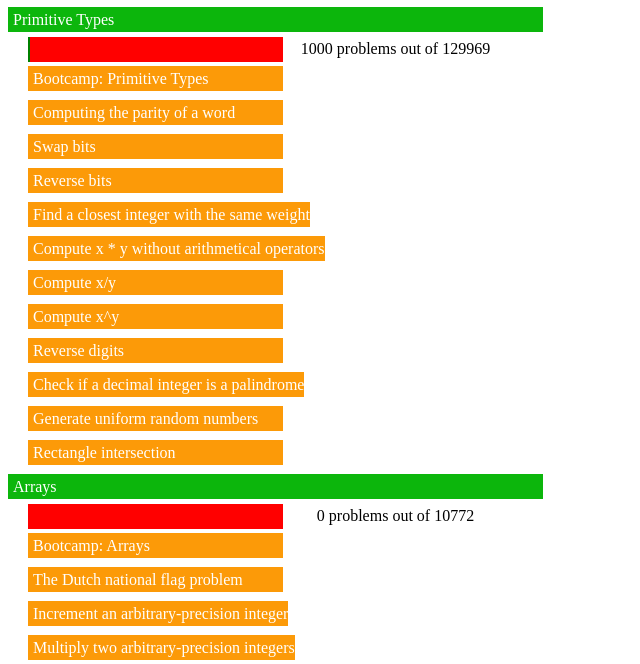
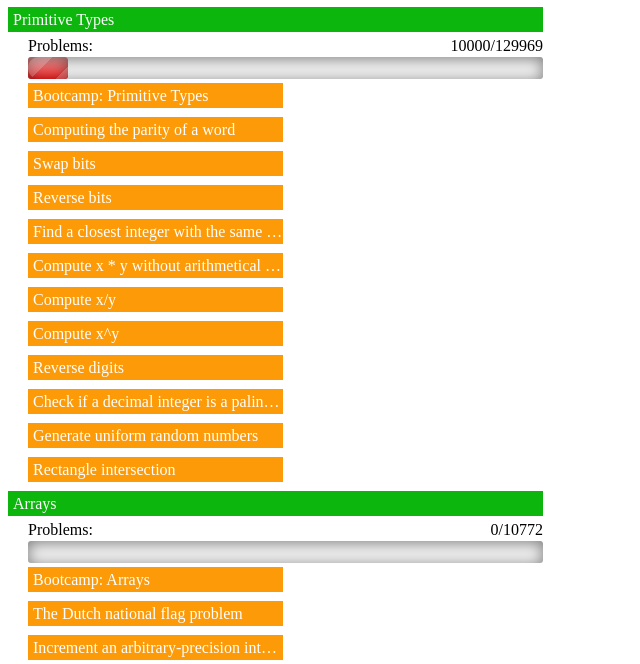
Before and after one commit to demogoran/bookslist, a plain HTML site: page index.html in a window 1280 px wide. Shown: the part 136-800 px from the top of the page, without its empty margins (0-640 px from the left). Drawn offline with Linux system fonts and the light colour scheme.

Commit message:
01.05.18

```diff
--- /dev/null
+++ b/css/index.css
@@ -0,0 +1,213 @@
+.progress {
+    position: relative;
+    width: 490px;
+    /* height: 25px; */
+    background: #cacaca;
+    display: inline-block;
+    margin-top: 15px;
+.progress-bar {
+    background-color: whiteSmoke;
+    border-radius: 3px;
+    box-shadow: 0 2px 3px rgba(0,0,0,.5) inset;
+    width: 100%;
+    height: 20px;  }
+    background-color: whiteSmoke;
+    border-radius: 3px;
+    box-shadow: 0 2px 15px rgba(0,0,0,.5) inset;
+    height: 22px;
+}
+
+.totalprogress {
+    margin-top: 5px;
+    display: inline-block;
+    width: 515px;
+    margin-left: 20px;
+}
+
+.totalprogress .progress {
+    width: 100%;
+}
+
+.file {
+    display: inline-block;
+    position: relative;
+    width: 256px;
+    height: 25px;
+    background: #cbcbcb;
+    line-height: 25px;
+    top: -5px;
+    white-space: nowrap;
+    overflow: hidden;
+    text-overflow: ellipsis;
+    display: inline-block;
+}
+
+@-webkit-keyframes move {
+    0% {
+       background-position: 0 0;
+    }
+    100% {
+       background-position: 50px 50px;
+    }
+}
+
+@-moz-keyframes move {
+    0% {
+       background-position: 0 0;
+    }
+    100% {
+       background-position: 50px 50px;
+    }
+}
+
+.done {
+    background: green;
+    float: left;
+    height: 100%;
+    background-color: royalblue;
+    border-radius: 3px;
+    display: block;
+    text-indent: -9999px;
+       /* FF3.6-15 */
+       /* Chrome10-25,Safari5.1-6 */
+    background-color: #f0a3a3;
+    background-image: -moz-linear-gradient(top, #f0a3a3, #f42323);
+    background-image: -webkit-gradient(linear,left top,left bottom,color-stop(0, #f0a3a3),color-stop(1, #f42323));
+    background-image: -webkit-linear-gradient(#f0a3a3, #f42323);
+    position: relative;
+    box-shadow: 0 2px 15px rgba(0,0,0,.5) inset;
+}
+.done:after {
+    content: "";
+    position: absolute;
+    top: 0;
+    left: 0;
+    bottom: 0;
+    right: 0;
+    background-image:
+       -webkit-gradient(linear, 0 0, 100% 100%,
+          color-stop(.25, rgba(255, 255, 255, .2)),
+          color-stop(.25, transparent), color-stop(.5, transparent),
+          color-stop(.5, rgba(255, 255, 255, .2)),
+          color-stop(.75, rgba(255, 255, 255, .2)),
+          color-stop(.75, transparent), to(transparent)
+       );
+    background-image:
+        -moz-linear-gradient(
+          -45deg,
+          rgba(255, 255, 255, .2) 25%,
+          transparent 25%,
+          transparent 50%,
+          rgba(255, 255, 255, .2) 50%,
+          rgba(255, 255, 255, .2) 75%,
+          transparent 75%,
+          transparent
+       );
+    z-index: 1;
+    -webkit-background-size: 50px 50px;
+    -moz-background-size: 50px 50px;
+    background-size: 50px 50px;
+    -webkit-animation: move 2s linear infinite;
+    -moz-animation: move 2s linear infinite;
+    -webkit-border-top-right-radius: 8px;
+    -webkit-border-bottom-right-radius: 8px;
+    -moz-border-radius-topright: 8px;
+    -moz-border-radius-bottomright: 8px;
+    border-top-right-radius: 8px;
+    border-bottom-right-radius: 8px;
+    -webkit-border-top-left-radius: 20px;
+    -webkit-border-bottom-left-radius: 20px;
+    -moz-border-radius-topleft: 20px;
+    -moz-border-radius-bottomleft: 20px;
+    border-top-left-radius: 20px;
+    border-bottom-left-radius: 20px;
+    overflow: hidden;
+    /* width: 18%; */
+}
+
+.desc {
+    position: absolute;
+    top: -20px;
+    width: 100%;
+    text-align: center;
+    color: black;
+}
+.desc :first-child{
+    float: left;
+}
+.desc :last-child{
+    float: right;
+}
+
+.subcategory {
+    position: relative;
+    margin-left: 10px;
+    padding-left: 10px;
+}
+
+.collapser {
+    background: #0cb60c;
+    color: white;
+    cursor: pointer;
+    width: 530px;
+    height: 25px;
+    line-height: 25px;
+    display: block;
+    padding-left: 5px;
+    margin-bottom: 5px;
+}
+
+.scname {
+    width: 250px;
+    white-space: nowrap;
+    overflow: hidden;
+    text-overflow: ellipsis;
+    display: inline-block;
+}
+
+.test {}
+
+.collapsed {
+    display: none;
+}
+
+.collapser.collapsed {
+    display: block;
+    background: #fc9a08;
+}
+
+.scname.collapser.collapsed {
+    display: inline-block;
+}
+
+#logo {
+    width: 100px;
+    float: left;
+}
+
+#title {
+    float: left;
+    font-size: 26px;
+    font-family: Arial;
+    margin-top: 15px;
+    margin-left: 10px;
+}
+
+#header {
+    margin-bottom: 10px;
+}
+
+#logoblock {
+    display: inline-block;
+}
+
+#links {
+    position: relative;
+}
+
+#links a {
+    font-size: 20px;
+    text-decoration: none;
+    color: #002bff;
+    display: block;
+}
--- a/index.html
+++ b/index.html
@@ -6,128 +6,10 @@
     <meta name="viewport" content="width=device-width, initial-scale=1.0">
     <meta http-equiv="X-UA-Compatible" content="ie=edge">
     <title>Document</title>
+    <link rel="stylesheet" href="css/index.css">
 </head>
 
 <body>
-    <style>
-        .progress {
-            position: relative;
-            width: 490px;
-            height: 25px;
-            background: red;
-            display: inline-block;
-            margin-top: -5px;
-        }
-
-        .totalprogress {
-            margin-top: 5px;
-            display: block;
-            width: 515px;
-            margin-left: 20px;
-        }
-
-        .totalprogress .progress {
-            width: 255px;
-        }
-
-        .file {
-            display: inline-block;
-            position: relative;
-            width: 231px;
-            height: 25px;
-            background: #cbcbcb;
-            line-height: 25px;
-            top: -12px;
-        }
-
-        .done {
-            background: green;
-            float: left;
-            height: 100%;
-        }
-
-        .desc {
-            position: absolute;
-            top: 3px;
-            left: 240px;
-            width: 100%;
-            text-align: center;
-            color: black;
-        }
-
-        .subcategory {
-            position: relative;
-            margin-left: 10px;
-            padding-left: 10px;
-        }
-
-        .collapser {
-            background: #0cb60c;
-            color: white;
-            cursor: pointer;
-            min-width: 530px;
-            height: 25px;
-            line-height: 25px;
-            display: inline-block;
-            padding-left: 5px;
-            margin-bottom: 5px;
-        }
-
-        .scname {
-            min-width: 250px;
-            white-space: nowrap;
-            overflow: hidden;
-            text-overflow: ellipsis;
-            display: inline-block;
-        }
-
-        .test {}
-
-        .collapsed {
-            display: none;
-        }
-
-        .collapser.collapsed {
-            display: block;
-            background: #fc9a08;
-        }
-
-        .scname.collapser.collapsed {
-            display: inline-block;
-        }
-
-        #logo {
-            width: 100px;
-            float: left;
-        }
-
-        #title {
-            float: left;
-            font-size: 26px;
-            font-family: Arial;
-            margin-top: 15px;
-            margin-left: 10px;
-        }
-
-        #header {
-            margin-bottom: 10px;
-        }
-
-        #logoblock {
-            display: inline-block;
-        }
-
-        #links {
-            position: relative;
-        }
-
-        #links a {
-            font-size: 20px;
-            text-decoration: none;
-            color: #002bff;
-            display: block;
-        }
-    </style>
     <div id="header">
         <div id="logoblock">
             <img src="https://i.pinimg.com/originals/2f/67/49/2f674938937ca9bf280223b1188667a6.png" alt="" id="logo">
--- a/js/index.js
+++ b/js/index.js
@@ -26,7 +26,10 @@ const run=(e)=>{
                     <div class="test collapsed">
                         <div class="progress">
                             <div class="done" style="width: ${value.passed/value.total*100}%;"></div>
-                            <div class="desc">${value.passed} problems out of ${value.total}</div>
+                            <div class="desc">
+                                <span>Problems:</span>
+                                <span>${value.passed}/${value.total}</span>
+                            </div>
                         </div>
                     </div>
                 </div>`;
@@ -38,7 +41,10 @@ const run=(e)=>{
         div.innerHTML=`
         <div class="progress">
             <div class="done" style="width: ${sumStats.passed/sumStats.total*100}%;"></div>
-            <div class="desc">${sumStats.passed} problems out of ${sumStats.total}</div>
+            <div class="desc">
+                <span>Problems:</span>
+                <span>${sumStats.passed}/${sumStats.total}</span>
+            </div>
         </div>`;
 
         let cname=document.querySelector(`[data-category="${category}"] .cname`);
```
Also changed, not shown: json/problem_mapping.json.
